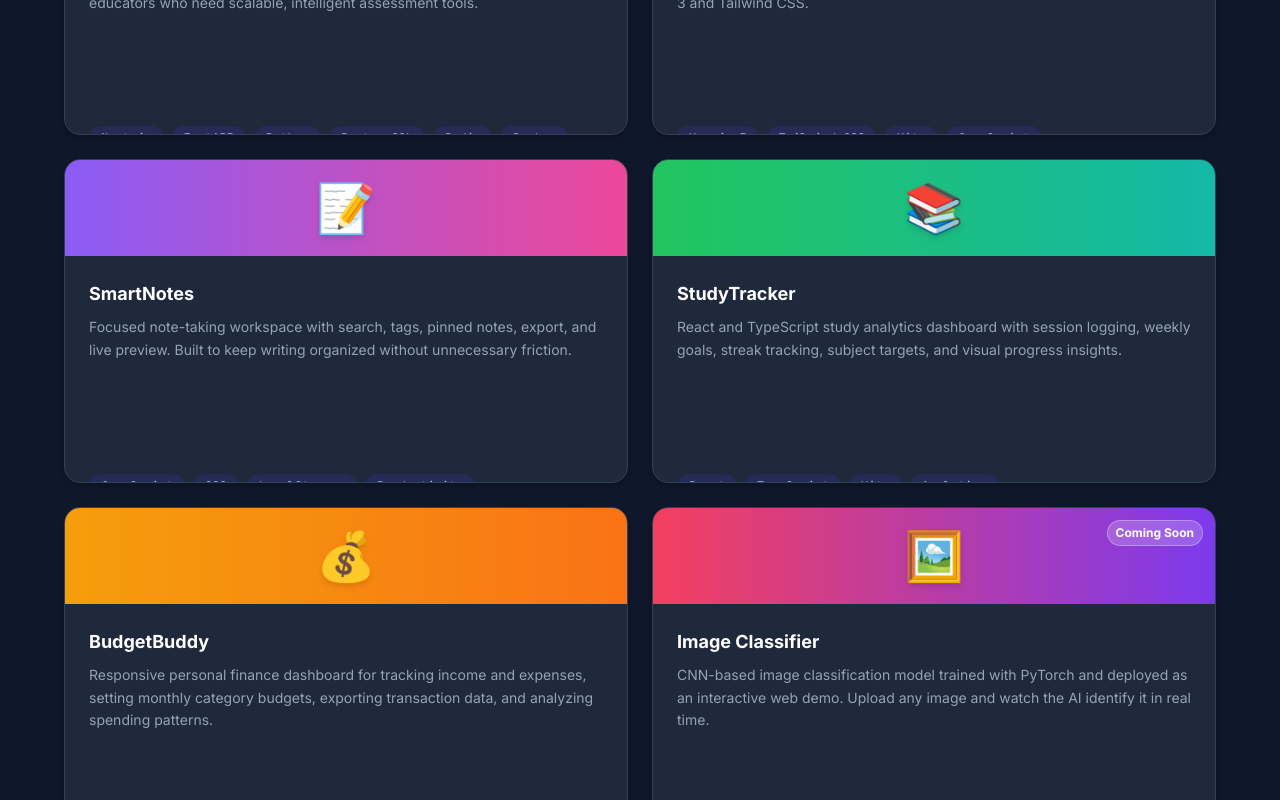
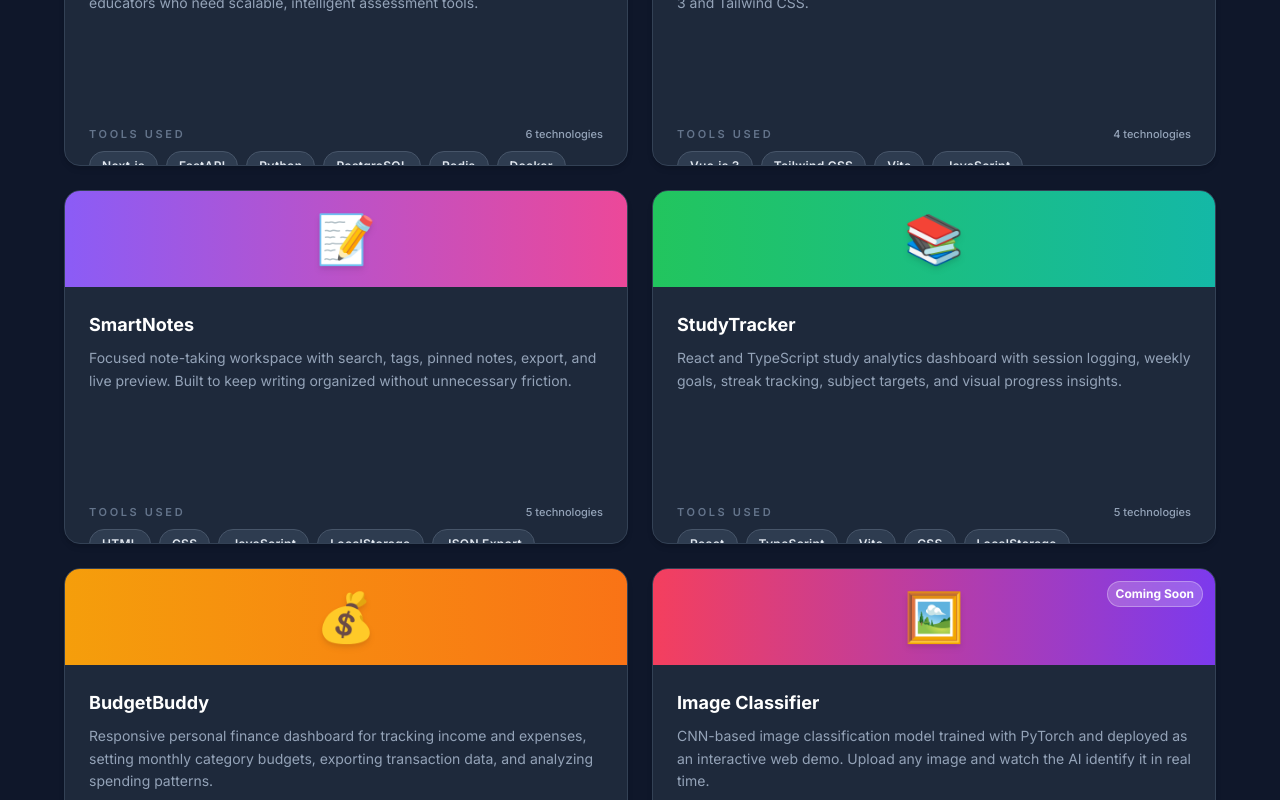
Before and after one commit to rabinregmi188/rabin-portfolio, a Vue app: page / in a window 1280 px wide. Shown: the part 2900-3700 px from the top of the page. Built offline with nearby package versions, Linux system fonts and the light colour scheme.

Commit message:
Clarify tools in project cards

```diff
--- a/src/components/ProjectsSection.vue
+++ b/src/components/ProjectsSection.vue
@@ -32,7 +32,7 @@ const projects = [
     name: 'SmartNotes',
     description:
       'Focused note-taking workspace with search, tags, pinned notes, export, and live preview. Built to keep writing organized without unnecessary friction.',
-    tags: ['JavaScript', 'CSS', 'LocalStorage', 'Productivity'],
+    tags: ['HTML', 'CSS', 'JavaScript', 'LocalStorage', 'JSON Export'],
     gradient: 'from-violet-500 to-pink-500',
     githubUrl: 'https://github.com/rabinregmi188/SmartNotes',
     demoUrl: '/smartnotes/',
@@ -44,7 +44,7 @@ const projects = [
     name: 'StudyTracker',
     description:
       'React and TypeScript study analytics dashboard with session logging, weekly goals, streak tracking, subject targets, and visual progress insights.',
-    tags: ['React', 'TypeScript', 'Vite', 'Analytics'],
+    tags: ['React', 'TypeScript', 'Vite', 'CSS', 'LocalStorage'],
     gradient: 'from-green-500 to-teal-500',
     githubUrl: 'https://github.com/rabinregmi188/StudyTracker',
     demoUrl: '/studytracker/',
@@ -56,7 +56,7 @@ const projects = [
     name: 'BudgetBuddy',
     description:
       'Responsive personal finance dashboard for tracking income and expenses, setting monthly category budgets, exporting transaction data, and analyzing spending patterns.',
-    tags: ['JavaScript', 'CSS', 'LocalStorage', 'Analytics'],
+    tags: ['HTML', 'CSS', 'JavaScript', 'LocalStorage', 'CSV Export'],
     gradient: 'from-amber-500 to-orange-500',
     githubUrl: 'https://github.com/rabinregmi188/Budgetbuddy',
     demoUrl: '/budgetbuddy/',
@@ -144,12 +144,21 @@ onMounted(() => {
               {{ project.description }}
             </p>
 
+            <div class="mb-2 flex items-center justify-between gap-3">
+              <p class="text-[11px] font-semibold uppercase tracking-[0.24em] text-slate-400 dark:text-slate-500">
+                Tools Used
+              </p>
+              <p class="text-[11px] font-medium text-slate-500 dark:text-slate-400">
+                {{ project.tags.length }} technologies
+              </p>
+            </div>
+
             <!-- Tech tags -->
             <div class="flex flex-wrap gap-2 mb-5" aria-label="Technologies used">
               <span
                 v-for="tag in project.tags"
                 :key="tag"
-                class="skill-badge text-xs"
+                class="project-tool-badge"
               >
                 {{ tag }}
               </span>
--- a/src/style.css
+++ b/src/style.css
@@ -60,6 +60,11 @@
   /* Skill tag badge */
   .skill-badge {
     @apply px-3 py-1 text-sm font-mono bg-indigo-100 dark:bg-indigo-900/40 text-indigo-700 dark:text-indigo-300 rounded-full;
+  }
+
+  /* Project stack badge */
+  .project-tool-badge {
+    @apply rounded-full border border-slate-200 bg-slate-100 px-3 py-1.5 text-xs font-semibold tracking-wide text-slate-700 shadow-sm dark:border-slate-600 dark:bg-slate-700/80 dark:text-slate-200;
   }
 }
 
```
